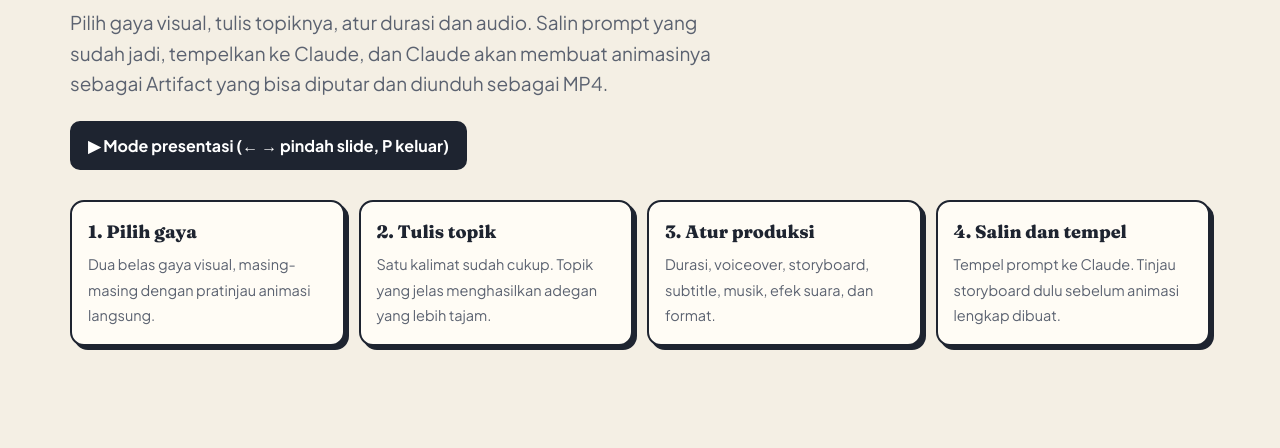
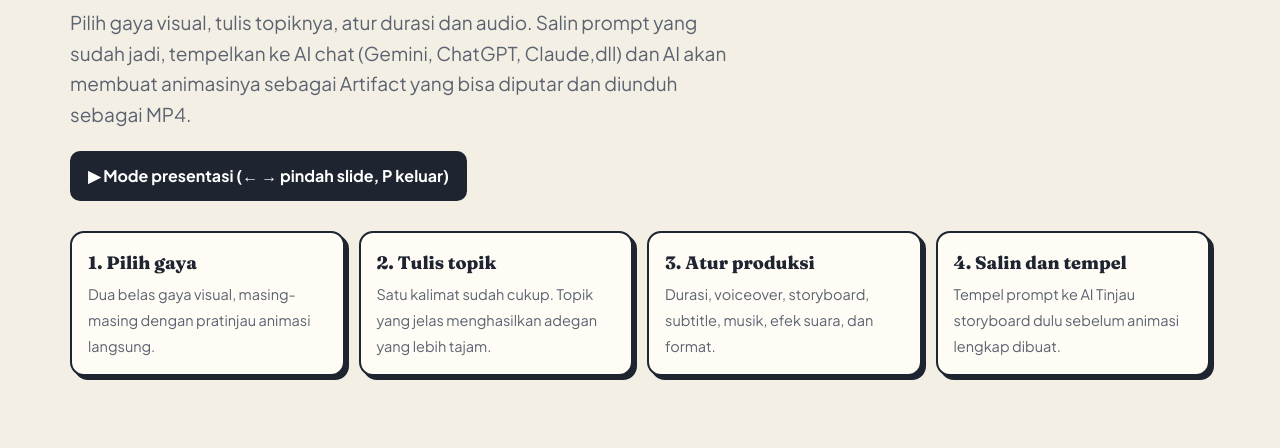
Before and after one commit to labsdigital/labsdigital.github.io, a plain HTML site: page studio-motion/index.html in a window 1280 px wide. Shown: the part 294-742 px from the top of the page. Drawn offline with Linux system fonts and the light colour scheme; animation ran at ten frames a second.

Commit message:
Update index.html

```diff
--- a/studio-motion/index.html
+++ b/studio-motion/index.html
@@ -3,7 +3,7 @@
 <head>
 <meta charset="utf-8">
 <meta name="viewport" content="width=device-width,initial-scale=1">
-<title>Studio Motion Graphics: Bahasa Indonesia</title>
+<title>Studio Motion Graphics</title>
 <link rel="preconnect" href="https://fonts.googleapis.com">
 <link href="https://fonts.googleapis.com/css2?family=Fraunces:opsz,wght@9..144,600;9..144,800&family=Plus+Jakarta+Sans:wght@400;600;700&display=swap" rel="stylesheet">
 <style>
@@ -72,13 +72,13 @@ body.presenting .wrap{display:none!important}
 <header class="hero">
   <span class="kicker">Studio Motion Graphics</span>
   <h1>Ubah topikmu menjadi video animasi yang menarik</h1>
-  <p class="lead">Pilih gaya visual, tulis topiknya, atur durasi dan audio. Salin prompt yang sudah jadi, tempelkan ke Claude, dan Claude akan membuat animasinya sebagai Artifact yang bisa diputar dan diunduh sebagai MP4.</p>
+  <p class="lead">Pilih gaya visual, tulis topiknya, atur durasi dan audio. Salin prompt yang sudah jadi, tempelkan ke AI chat (Gemini, ChatGPT, Claude,dll) dan AI akan membuat animasinya sebagai Artifact yang bisa diputar dan diunduh sebagai MP4.</p>
   <div class="row" style="margin-top:22px"><button class="btn" id="present" type="button">▶ Mode presentasi (← → pindah slide, P keluar)</button></div>
   <ol class="steps">
     <li><b>1. Pilih gaya</b><span>Dua belas gaya visual, masing-masing dengan pratinjau animasi langsung.</span></li>
     <li><b>2. Tulis topik</b><span>Satu kalimat sudah cukup. Topik yang jelas menghasilkan adegan yang lebih tajam.</span></li>
     <li><b>3. Atur produksi</b><span>Durasi, voiceover, storyboard, subtitle, musik, efek suara, dan format.</span></li>
-    <li><b>4. Salin dan tempel</b><span>Tempel prompt ke Claude. Tinjau storyboard dulu sebelum animasi lengkap dibuat.</span></li>
+    <li><b>4. Salin dan tempel</b><span>Tempel prompt ke AI Tinjau storyboard dulu sebelum animasi lengkap dibuat.</span></li>
   </ol>
 </header>
 
```
